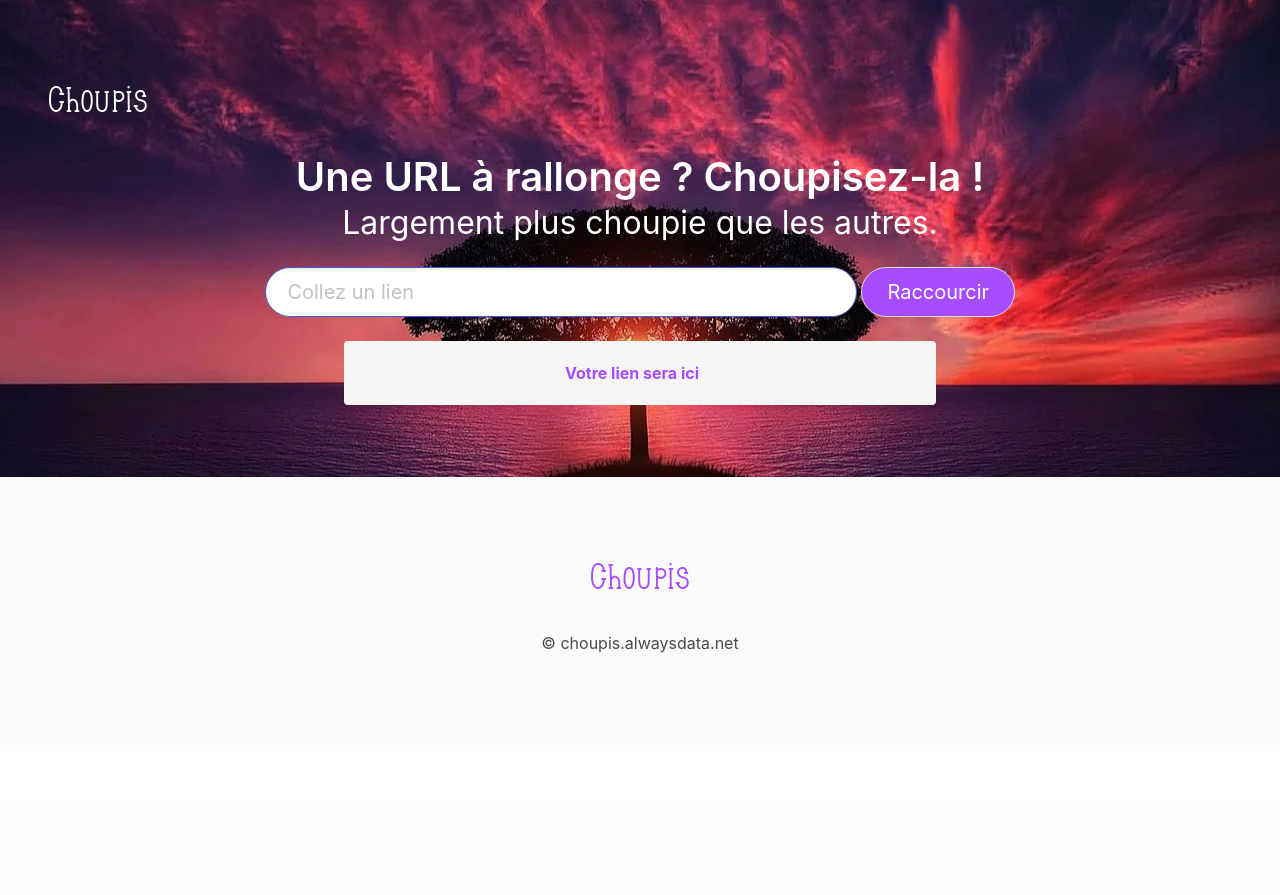
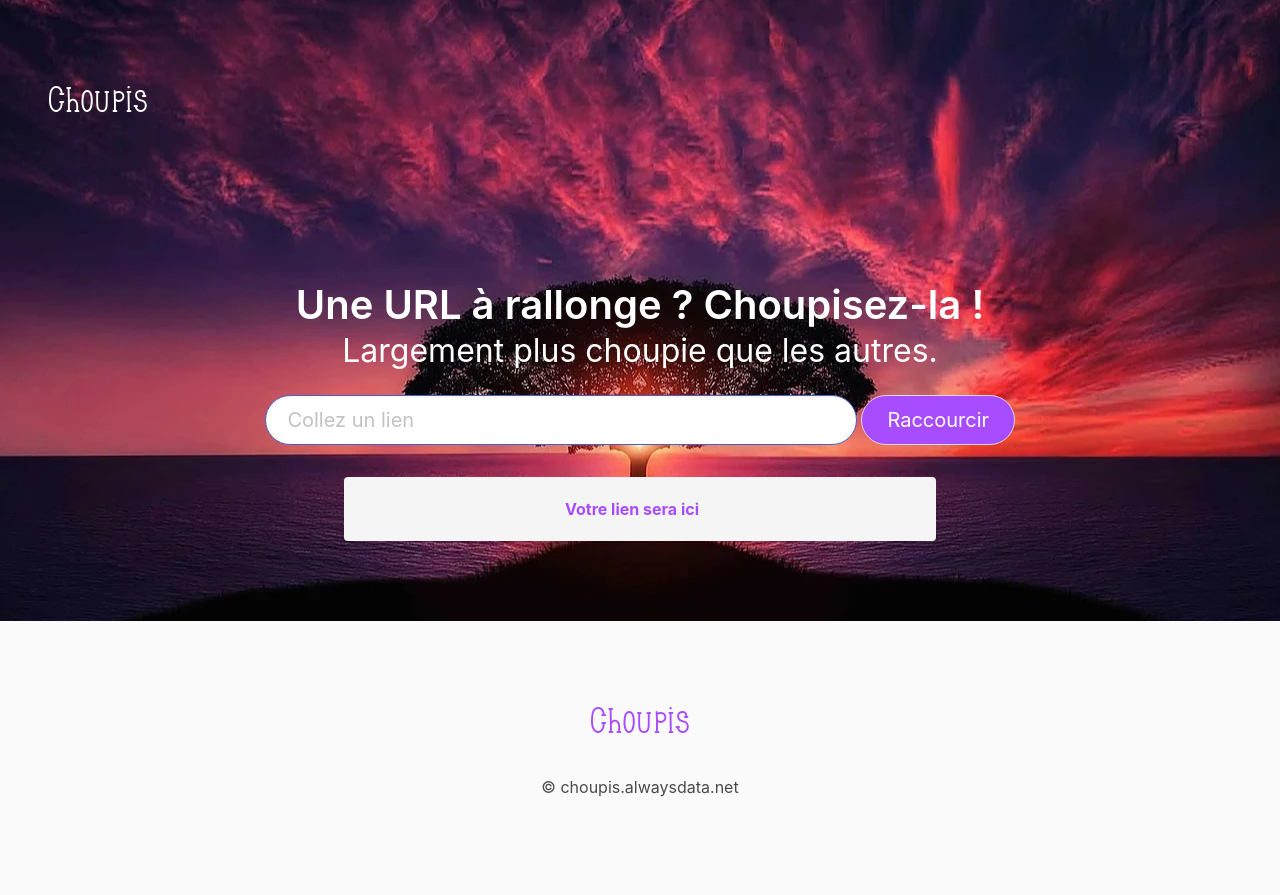
Before and after one commit to Lmpwybb/Choupis, a PHP site: page / in a window 1280 px wide. Before the commit the page ends 653 px from the top, so only its background shows below. Run offline with PHP 8.4, Linux system fonts and the light colour scheme; a stand-in replaces the project's code that opens the database connection.

Commit message:
Réglage visuel

```diff
--- a/style.css
+++ b/style.css
@@ -1,14 +1,14 @@
 body, html {
     margin: 0;
     padding: 0;
-}
-.block:not(:last-child) {
-    margin-bottom: 1.5rem;
 }
 .has-bg-img {
     background-image: url("pictures/background.jpg");
     background-position: center center;
     background-size: cover;
+}
+.title {
+    margin-top: 10vw;
 }
 input[type=url] {
     width: 50%;
@@ -20,6 +20,6 @@ input[type=submit] {
 .notification {
     color: #A84CFF;
     width: 50%;
-    margin: 1.5rem;
+    margin: 2rem;
     display: inline-block;
 }
```
